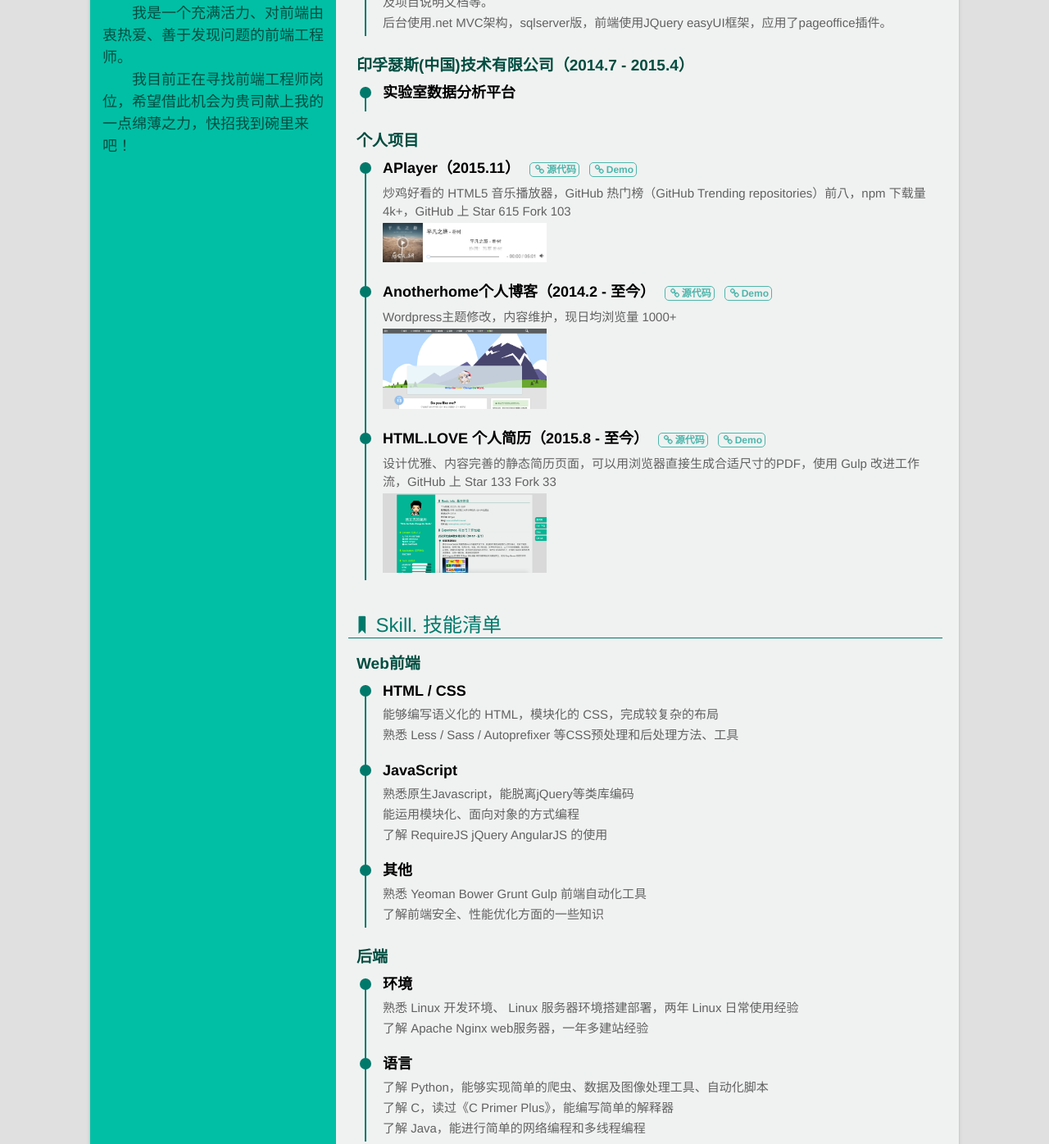
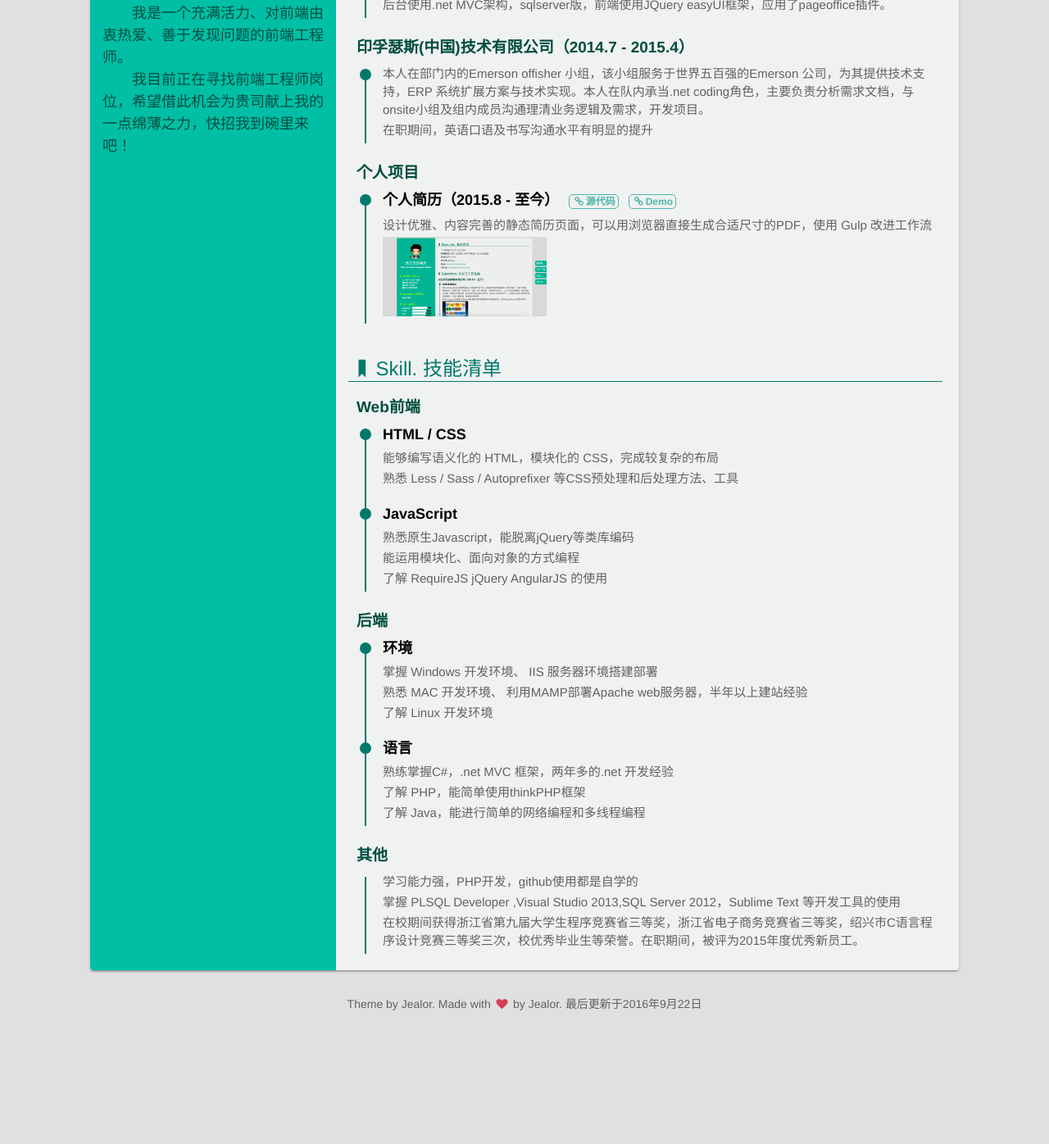
Before and after one commit to Jealor/Jealor.github.io, a website: page index.html in a window 1280 px wide. Shown: the part 785-2181 px from the top of the page at 82% size. After the commit the page ends 2039 px from the top, so only its background shows below. Drawn offline with Linux system fonts and the light colour scheme.

Commit message:
Add files via upload

```diff
--- a/index.html
+++ b/index.html
@@ -4,7 +4,7 @@
     <meta charset="UTF-8">
     <title>季璐璐的简历</title>
     <meta name="description" content="我是一个充满活力、对前端由衷热爱、善于发现问题的前端工程师。我目前正在寻找前端工程师岗位，希望借此机会为贵司献上我的一点绵薄之力，快招我到碗里来吧！">
-    <meta name="keywords" content="季璐璐,Jealor,前端,工作,简历">
+    <meta name="keywords" content="季璐璐,Jealor,前端,PHP,工作,简历">
     <link rel="shortcut icon" href="favicon.ico">
     <link rel="stylesheet" href="dist/css/style.min.css">
     <link rel="stylesheet" href="dist/css/fontello.min.css">
@@ -23,16 +23,16 @@
     <aside>
         <ul>
             <li>
-                <a href="https://github.com/DIYgod/Resume" target="_blank">源代码</a>
+                <a href="https://github.com/Jealor/Jealor.github.io" target="_blank">源代码</a>
             </li>
             <li>
-                <a href="前端工程师-范文杰.pdf" target="_blank">PDF 下载</a>
+                <a href="#" target="_blank">PDF 下载</a>
             </li>
             <li>
-                <a href="https://www.anotherhome.net" target="_blank">Blog</a>
+                <a href="#" target="_blank">Blog</a>
             </li>
             <li>
-                <a href="https://www.github.com/DIYgod" target="_blank">GitHub</a>
+                <a href="https://www.github.com/Jealor" target="_blank">GitHub</a>
             </li>
         </ul>
     </aside>
@@ -46,7 +46,7 @@
             <ul class="side-info">
                 <li class="someRight">
                     <dt><i class="icon-bookmark"></i>Contact. 联系方式</dt>
-                    <dd><i class="icon-mail-alt"></i>邮箱: <a href="mailto:Jealor@Yeah.net" target="_blank">Jealor@Yeah.net</a></dd>
+                    <dd><i class="icon-mail-alt"></i>邮箱: <a href="mailto:Jealor@yeah.net" target="_blank">Jealor@yeah.net</a></dd>
                     <dd><i class="icon-wechat"></i>微信: Jealor</dd>
                     <dd><i class="icon-qq"></i>QQ: <a href="http://wpa.qq.com/msgrd?v=3&uin=906257259&site=qq&menu=yes" target="_blank">906257259</a></dd>
                 </li>
@@ -128,14 +128,14 @@
                         <li>
                             <div class="circle"></div>
                             <h4>检验流程（TAT）诊断分析工具（2015.10-2015.12）</h4>
-                            <p>参与该产品的设计及研发，目前已经在多家知名医院上线（浙江省人民医院，北京大学第一附属医院等）。该产品主要应用于医院的检验科，用来统计及分析检验标本信息，并且可以对统计结果进行归档查看。</p>
+                            <p>参与该产品的设计及研发，目前已经在多家知名医院上线（浙江省人民医院，北京大学第一附属医院等）。该产品主要应用于医院的检验科，用来统计及分析检验标本流程信息。该产品的核心部分在于对数据的统计分析，这部分主要在存储过程中实现。在前端页面中对统计结果的显示方式有表格跟图表两种。用户可自行选择统计条件与统计节点，可自定义中位数。</p>
                             <p>后台使用.net MVC架构，有sqlserver，oracle两个版本，前端使用JQuery easyUI框架</p>
                         </li>
                         <li>
                             <div class="circle"></div>
                             <h4>检验业务协同平台（2015.04 - 2015.10）</h4>
-                            <p>给公司内部使用的文档管理系统，用于对各项目相关文档的上传修改查看，进而统一项目的表结构文档及项目说明文档。</p>
-                            <p>后台使用.net MVC架构，sqlserver版，前端使用JQuery easyUI框架，应用了pageoffice插件。</p>
+                            <p></p>
+                            <p>后台使用.net MVC架构，有sqlserver，oracle两个版本，前端使用JQuery easyUI框架</p>
                         </li>
                         <li>
                             <div class="circle"></div>
@@ -148,10 +148,8 @@
                     <ul class="exp">
                         <li>
                             <div class="circle"></div>
-                            <h4>实验室数据分析平台</h4>
-                            <p></p>
-                            <p></p>
-                            <!-- <img src="img/dstore.png"> -->
+                            <p>本人在部门内的Emerson offisher 小组，该小组服务于世界五百强的Emerson 公司，为其提供技术支持，ERP 系统扩展方案与技术实现。本人在队内承当.net coding角色，主要负责分析需求文档，与onsite小组及组内成员沟通理清业务逻辑及需求，开发项目。</p>
+                            <p>在职期间，英语口语及书写沟通水平有明显的提升</p>
                         </li>
                     </ul>
                     <h3>个人项目</h3>
@@ -159,31 +157,11 @@
                         <li>
                             <div class="circle"></div>
                             <h4>
-                                APlayer（2015.11）
-                                <a href="https://github.com/DIYgod/APlayer" target="_blank"><i class="icon-link"></i>源代码</a>
-                                <a href="https://www.anotherhome.net/file/APlayer/" target="_blank"><i class="icon-link"></i>Demo</a>
+                                个人简历（2015.8 - 至今）
+                                <a href="https://github.com/Jealor/Jealor.github.io" target="_blank"><i class="icon-link"></i>源代码</a>
+                                <a href="http://Jealor.github.io/" target="_blank"><i class="icon-link"></i>Demo</a>
                             </h4>
-                            <p>炒鸡好看的 HTML5 音乐播放器，GitHub 热门榜（GitHub Trending repositories）前八，npm 下载量 4k+，GitHub 上 Star 615 Fork 103</p>
-                            <img src="img/aplayer.png">
-                        </li>
-                        <li>
-                            <div class="circle"></div>
-                            <h4>
-                                Anotherhome个人博客（2014.2 - 至今）
-                                <a href="https://github.com/DIYgod/Amativeness" target="_blank"><i class="icon-link"></i>源代码</a>
-                                <a href="https://www.anotherhome.net" target="_blank"><i class="icon-link"></i>Demo</a>
-                            </h4>
-                            <p>Wordpress主题修改，内容维护，现日均浏览量 1000+</p>
-                            <img src="img/anotherhome.png">
-                        </li>
-                        <li>
-                            <div class="circle"></div>
-                            <h4>
-                                HTML.LOVE 个人简历（2015.8 - 至今）
-                                <a href="https://github.com/DIYgod/Resume" target="_blank"><i class="icon-link"></i>源代码</a>
-                                <a href="http://html.love/" target="_blank"><i class="icon-link"></i>Demo</a>
-                            </h4>
-                            <p>设计优雅、内容完善的静态简历页面，可以用浏览器直接生成合适尺寸的PDF，使用 Gulp 改进工作流，GitHub 上 Star 133 Fork 33</p>
+                            <p>设计优雅、内容完善的静态简历页面，可以用浏览器直接生成合适尺寸的PDF，使用 Gulp 改进工作流</p>
                             <img src="img/resume.png">
                         </li>
                     </ul>
@@ -205,35 +183,30 @@
                             <p>能运用模块化、面向对象的方式编程</p>
                             <p>了解 RequireJS jQuery AngularJS 的使用</p>
                         </li>
-                        <li>
-                            <div class="circle"></div>
-                            <h4>其他</h4>
-                            <p>熟悉 Yeoman Bower Grunt Gulp 前端自动化工具</p>
-                            <p>了解前端安全、性能优化方面的一些知识</p>
-                        </li>
                     </ul>
                     <h3>后端</h3>
                     <ul class="exp">
                         <li>
                             <div class="circle"></div>
                             <h4>环境</h4>
-                            <p>熟悉 Linux 开发环境、 Linux 服务器环境搭建部署，两年 Linux 日常使用经验</p>
-                            <p>了解 Apache Nginx web服务器，一年多建站经验</p>
+                            <p>掌握 Windows 开发环境、 IIS 服务器环境搭建部署</p>
+                            <p>熟悉 MAC 开发环境、 利用MAMP部署Apache web服务器，半年以上建站经验</p>
+                            <p>了解 Linux 开发环境</p>
                         </li>
                         <li>
                             <div class="circle"></div>
                             <h4>语言</h4>
-                            <p>了解 Python，能够实现简单的爬虫、数据及图像处理工具、自动化脚本</p>
-                            <p>了解 C，读过《C Primer Plus》，能编写简单的解释器</p>
+                            <p>熟练掌握C#，.net MVC 框架，两年多的.net 开发经验</p>
+                            <p>了解 PHP，能简单使用thinkPHP框架</p>
                             <p>了解 Java，能进行简单的网络编程和多线程编程</p>
                         </li>
                     </ul>
                     <h3>其他</h3>
                     <ul class="exp">
                         <li>
-                            <p>学习能力强，以上绝大多数的技能都是大三转专业之后自学修得的</p>
-                            <p>掌握 Vim Git 等开发工具的使用</p>
-                            <p>能够熟练使用 Markdown 进行写作</p>
+                            <p>学习能力强，PHP开发，github使用都是自学的</p>
+                            <p>掌握 PLSQL Developer ,Visual Studio 2013,SQL Server 2012，Sublime Text 等开发工具的使用</p>
+                            <p>在校期间获得浙江省第九届大学生程序竞赛省三等奖，浙江省电子商务竞赛省三等奖，绍兴市C语言程序设计竞赛三等奖三次，校优秀毕业生等荣誉。在职期间，被评为2015年度优秀新员工。</p>
                         </li>
                     </ul>
                 </li>
```
